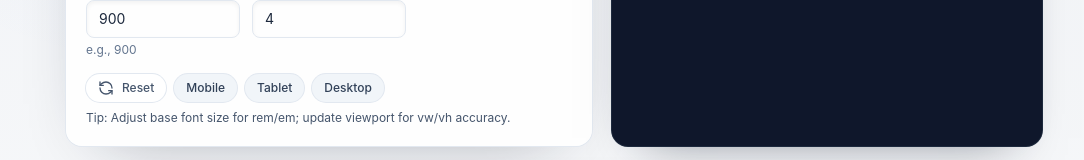
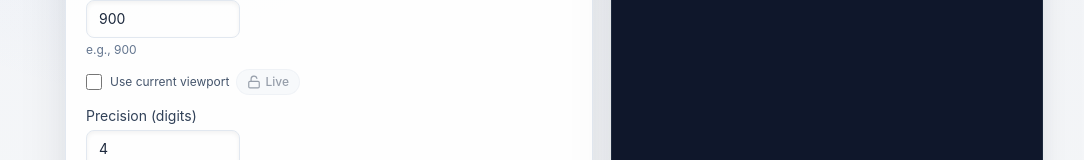
Before and after one commit to ChainPix/custom-website, a Next.js app: page /css-units in a window 1280 px wide. Shown: the part 512-672 px from the top of the page, without its empty margins (86-1170 px from the left). Built offline with nearby package versions, Linux system fonts and the light colour scheme; no server answers.

Commit message:
Wired up a live viewport toggle that pulls window.innerWidth/innerHeight, plus a lock button to freeze values and allow manual edits again

```diff
--- a/app/(tools)/css-units/CSS_UNITS.md
+++ b/app/(tools)/css-units/CSS_UNITS.md
@@ -5,6 +5,7 @@
 - Added swap button, decimal input mode with comma-friendly parsing, and soft validation that shows errors after blur.
 - Split copy feedback between result/snippet and added copy options for number-only vs with unit.
 - Added separate root (rem) and element (em) font size inputs for more accurate conversions.
+- Added a live viewport toggle with a lock to freeze current vw/vh values.
 
 ## Current state
 - Features: Convert px/rem/em/vw/vh with custom base font and viewport; precision control; viewport presets (mobile/tablet/desktop); reverse result; copy result and CSS snippet; reset defaults. Metadata + FAQPage JSON-LD; on-page How-to/FAQ with privacy note.
--- a/app/(tools)/css-units/client.tsx
+++ b/app/(tools)/css-units/client.tsx
@@ -1,8 +1,8 @@
 "use client";
 
 import Link from "next/link";
-import { useMemo, useState } from "react";
-import { Check, Clipboard, RefreshCcw } from "lucide-react";
+import { useEffect, useMemo, useState } from "react";
+import { Check, Clipboard, Lock, RefreshCcw, Unlock } from "lucide-react";
 
 type Unit = "px" | "rem" | "em" | "vw" | "vh";
 
@@ -21,6 +21,8 @@ export default function CssUnitsClient() {
   const [elementFont, setElementFont] = useState("16");
   const [vw, setVw] = useState("1440");
   const [vh, setVh] = useState("900");
+  const [useViewport, setUseViewport] = useState(false);
+  const [viewportLocked, setViewportLocked] = useState(false);
   const [copiedResult, setCopiedResult] = useState(false);
   const [copiedSnippet, setCopiedSnippet] = useState(false);
   const [precision, setPrecision] = useState("4");
@@ -140,6 +142,19 @@ export default function CssUnitsClient() {
       console.error("Copy failed", err);
     }
   };
+
+  const updateViewport = () => {
+    setVw(String(window.innerWidth));
+    setVh(String(window.innerHeight));
+  };
+
+  useEffect(() => {
+    if (!useViewport || viewportLocked) return;
+    updateViewport();
+    const handleResize = () => updateViewport();
+    window.addEventListener("resize", handleResize);
+    return () => window.removeEventListener("resize", handleResize);
+  }, [useViewport, viewportLocked]);
 
   return (
     <main className="space-y-8">
@@ -274,6 +289,7 @@ export default function CssUnitsClient() {
                 value={vw}
                 onChange={(e) => setVw(e.target.value)}
                 onBlur={() => setTouched((prev) => ({ ...prev, vw: true }))}
+                readOnly={useViewport && !viewportLocked}
                 className="rounded-lg border border-slate-200 px-3 py-2 text-sm text-slate-800 shadow-inner focus:border-slate-400 focus:outline-none focus:ring-2 focus:ring-slate-200"
                 aria-label="Viewport width"
               />
@@ -287,11 +303,41 @@ export default function CssUnitsClient() {
                 value={vh}
                 onChange={(e) => setVh(e.target.value)}
                 onBlur={() => setTouched((prev) => ({ ...prev, vh: true }))}
+                readOnly={useViewport && !viewportLocked}
                 className="rounded-lg border border-slate-200 px-3 py-2 text-sm text-slate-800 shadow-inner focus:border-slate-400 focus:outline-none focus:ring-2 focus:ring-slate-200"
                 aria-label="Viewport height"
               />
               {showVhError ? <span className="text-xs text-amber-600">{fieldErrors.vh}</span> : <span className="text-xs text-slate-500">e.g., 900</span>}
             </label>
+            <div className="flex flex-wrap items-center gap-2 text-xs text-slate-600 sm:col-span-3">
+              <label className="flex items-center gap-2">
+                <input
+                  type="checkbox"
+                  checked={useViewport}
+                  onChange={(e) => {
+                    const next = e.target.checked;
+                    setUseViewport(next);
+                    setViewportLocked(false);
+                    if (next) {
+                      setTouched((prev) => ({ ...prev, vw: false, vh: false }));
+                    }
+                  }}
+                  className="h-4 w-4 rounded border-slate-300 text-slate-700 focus:ring-slate-400"
+                  aria-label="Use current viewport"
+                />
+                Use current viewport
+              </label>
+              <button
+                type="button"
+                onClick={() => setViewportLocked((prev) => !prev)}
+                className="flex items-center gap-1 rounded-full bg-slate-100 px-2.5 py-1 text-xs font-medium text-slate-700 ring-1 ring-slate-200 transition hover:-translate-y-0.5 disabled:opacity-50"
+                disabled={!useViewport}
+                aria-label={viewportLocked ? "Unlock viewport values" : "Lock viewport values"}
+              >
+                {viewportLocked ? <Lock className="h-3.5 w-3.5" /> : <Unlock className="h-3.5 w-3.5" />}
+                {viewportLocked ? "Locked" : "Live"}
+              </button>
+            </div>
             <label className="flex flex-col gap-1">
               Precision (digits)
               <input
@@ -318,6 +364,8 @@ export default function CssUnitsClient() {
                 setVh("900");
                 setPrecision("4");
                 setTouched({});
+                setUseViewport(false);
+                setViewportLocked(false);
                 setCopiedResult(false);
                 setCopiedSnippet(false);
               }}
```
